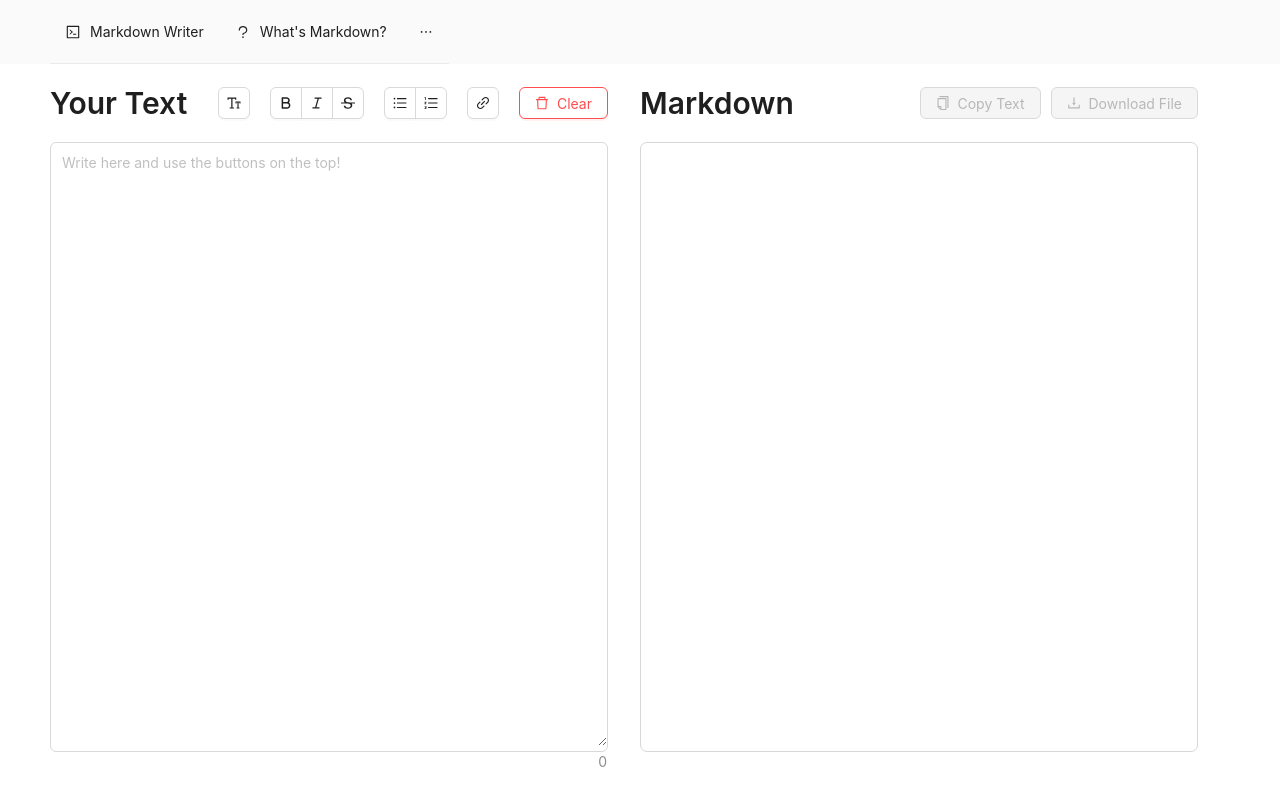
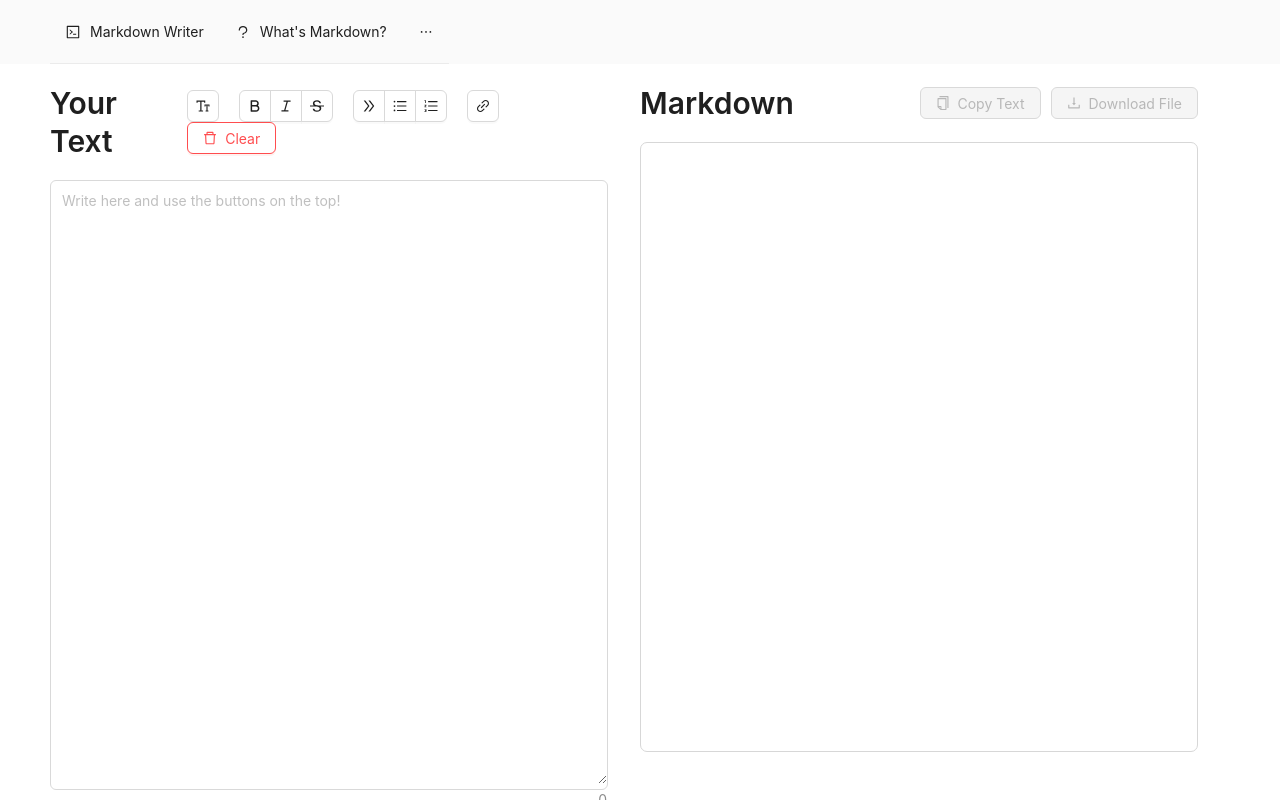
Before and after one commit to alessandro-sherhey/markdown-writer, a React (Create React App) app: page /#/writer in a window 1280 px wide. Built offline with nearby package versions, Linux system fonts and the light colour scheme.

Commit message:
Added blockquote button

```diff
--- a/src/routes/MarkdownWriter.jsx
+++ b/src/routes/MarkdownWriter.jsx
@@ -1,7 +1,7 @@
 import React from "react";
 import { Layout, Row, Col, Typography, Grid, Divider, Space, Input, Button, Tooltip, Popconfirm, message } from 'antd';
 import TextArea from "antd/es/input/TextArea";
-import { BoldOutlined, CopyOutlined, DeleteOutlined, DownloadOutlined, FontSizeOutlined, ItalicOutlined, LinkOutlined, OrderedListOutlined, StrikethroughOutlined, UnderlineOutlined, UnorderedListOutlined } from "@ant-design/icons";
+import { BoldOutlined, CopyOutlined, DeleteOutlined, DoubleRightOutlined, DownloadOutlined, FontSizeOutlined, ItalicOutlined, LinkOutlined, OrderedListOutlined, StrikethroughOutlined, UnderlineOutlined, UnorderedListOutlined } from "@ant-design/icons";
 import MDResult from "../components/MDResult";
 import { useDispatch, useSelector } from "react-redux";
 import addMarkdownItem from "../utilities/addMarkdownItem";
@@ -38,8 +38,6 @@ const MarkdownWriter = () => {
     const onClearCancel = () => {
         messageApi.info('Nothing was deleted.')
     }
-
-
 
     return (
         <Content
@@ -97,6 +95,12 @@ const MarkdownWriter = () => {
                                     </Tooltip>
                                 </Space.Compact>
                                 <Space.Compact style={{marginRight: 20}}>
+                                    <Tooltip title="Blockquote">
+                                        <Button
+                                            icon={<DoubleRightOutlined />}
+                                            onClick={() => addSpecialItem('blockquote')}
+                                        />
+                                    </Tooltip>
                                     <Tooltip title="Unordered list">
                                         <Button
                                             icon={<UnorderedListOutlined />}
--- a/src/utilities/addMarkdownItem.js
+++ b/src/utilities/addMarkdownItem.js
@@ -18,6 +18,8 @@ const addMarkdownItem = (item) => {
             return `* *`
         case 'strikethrough':
             return `~~ ~~`
+        case 'blockquote':
+            return `> `
         case 'unorderedlist':
             return `-   `
         case 'orderedlist':
```
